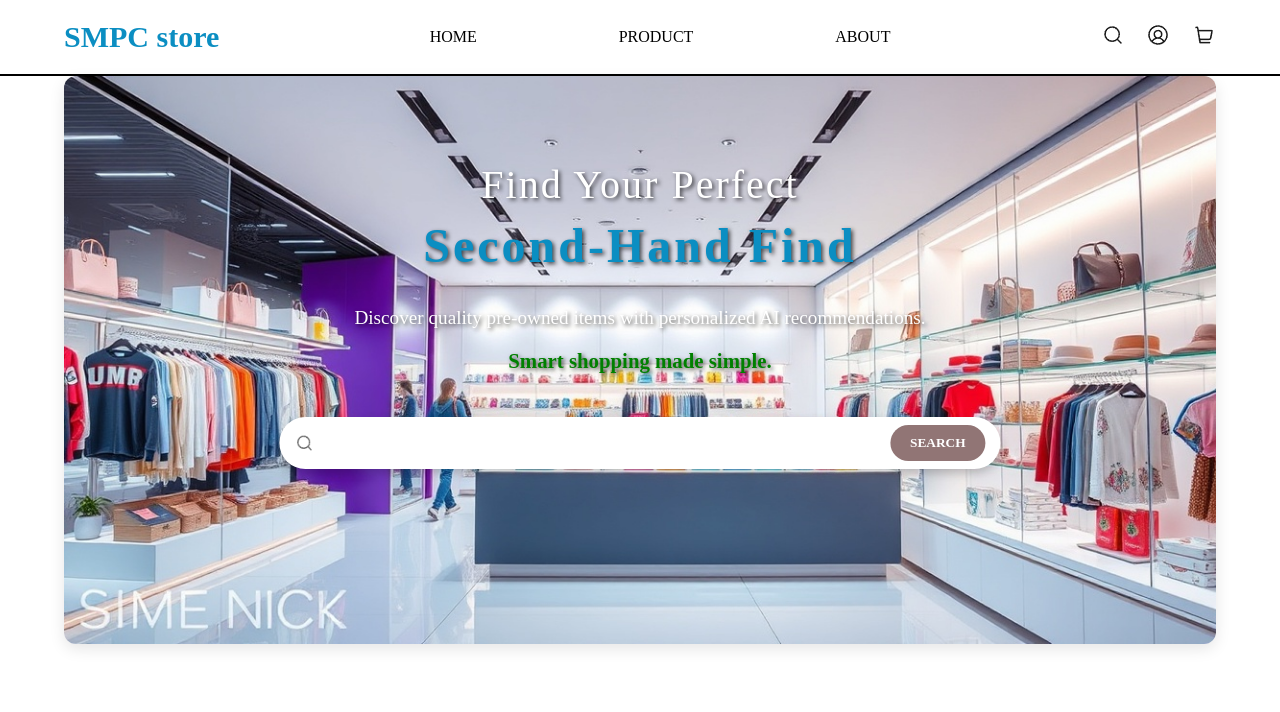
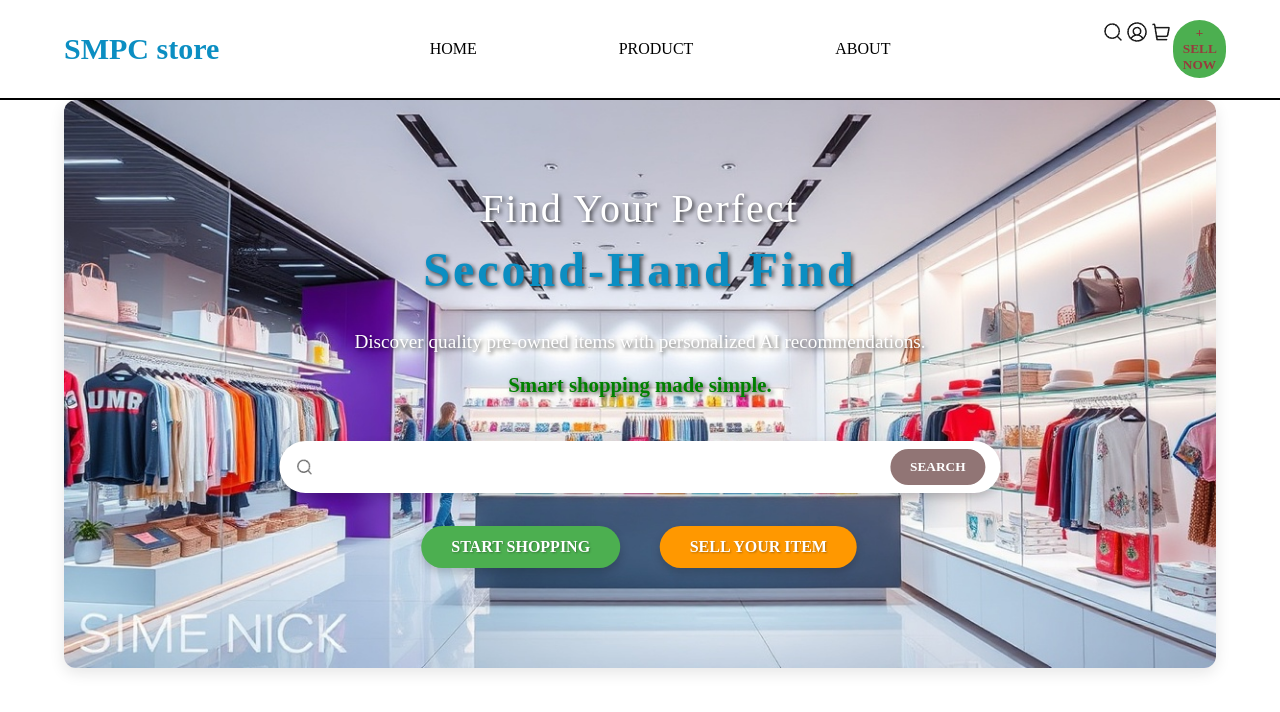
Before and after one commit to AlanTruong43/capstone1_SMPC_store, a plain HTML site: page index.html in a window 1280 px wide. Drawn offline with Linux system fonts and the light colour scheme; a web font is replaced by a local one.

Commit message:
update emty page & hero section

```diff
--- a/index.html
+++ b/index.html
@@ -21,7 +21,8 @@
             <ul class="info_shop">
                 <li><img src="/img/icon/search.png" alt=""></li>
                 <li><img src="img/icon/user.png" alt=""></li>
-                <li><img src="img/icon/cart.png" alt=""></li>
+                <li><a href="HTML/cart.html" class="cart"><img src="img/icon/cart.png" alt=""></a></li>
+                <li class="sellnow"><a href="HTML/sell.html"><button>+ SELL NOW</button></a></li>
             </ul>
         </nav>
     </header>
@@ -36,6 +37,10 @@
             <input type="text" class="search">
             <button class="btn_search">SEARCH</button>
         </div>
+        <button class="btn_startshopping">START SHOPPING</button>
+        <button class="btn_sellyouritem">SELL YOUR ITEM</button>
     </section>
+
+    <section></section>
 </body>
 </html>
--- a/style.css
+++ b/style.css
@@ -50,6 +50,17 @@ ul.info_shop{
 
 ul.info_shop li{
     cursor: pointer;
+}
+
+ul.info_shop li.sellnow a button{
+    padding: 5px 10px;
+    border: none;
+    border-radius: 30px;
+    font-weight: 600;
+    cursor: pointer;
+    transition: all 0.3s ease;
+    color: rgb(150, 61, 61);
+    background-color: #4CAF50;
 }
 
 .body1 {
@@ -150,3 +161,39 @@ ul.info_shop li{
 .btn_search:hover {
     background: #ff5252;
 }
+
+.btn_startshopping, .btn_sellyouritem {
+    position: absolute;
+    left: 50%;
+    top: 75%;
+    padding: 12px 30px;
+    border: none;
+    border-radius: 30px;
+    font-size: 1rem;
+    font-weight: 600;
+    cursor: pointer;
+    transition: all 0.3s ease;
+    box-shadow: 0 4px 10px rgba(0, 0, 0, 0.2);
+    color: white;
+    text-shadow: 1px 1px 2px rgba(0, 0, 0, 0.3);
+}
+
+.btn_startshopping {
+    background: #4CAF50;
+    transform: translateX(-110%);
+}
+
+.btn_startshopping:hover {
+    background: #45a049;
+    transform: translateX(-110%) scale(1.05);
+}
+
+.btn_sellyouritem {
+    background: #FF9800;
+    transform: translateX(10%);
+}
+
+.btn_sellyouritem:hover {
+    background: #e68a00;
+    transform: translateX(10%) scale(1.05);
+}
```
Also changed, not shown: HTML/cart.html (added), HTML/sell.html (added).
